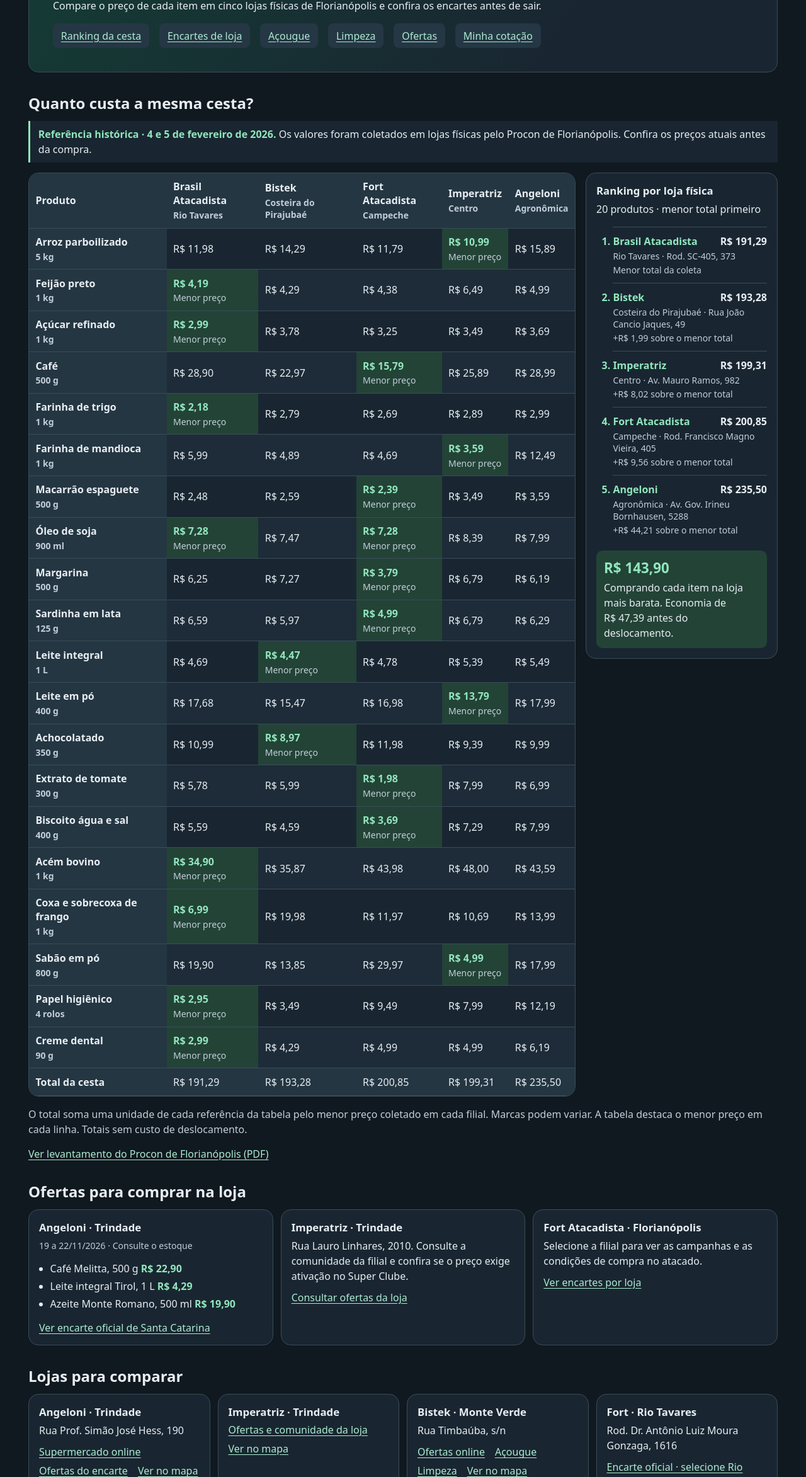
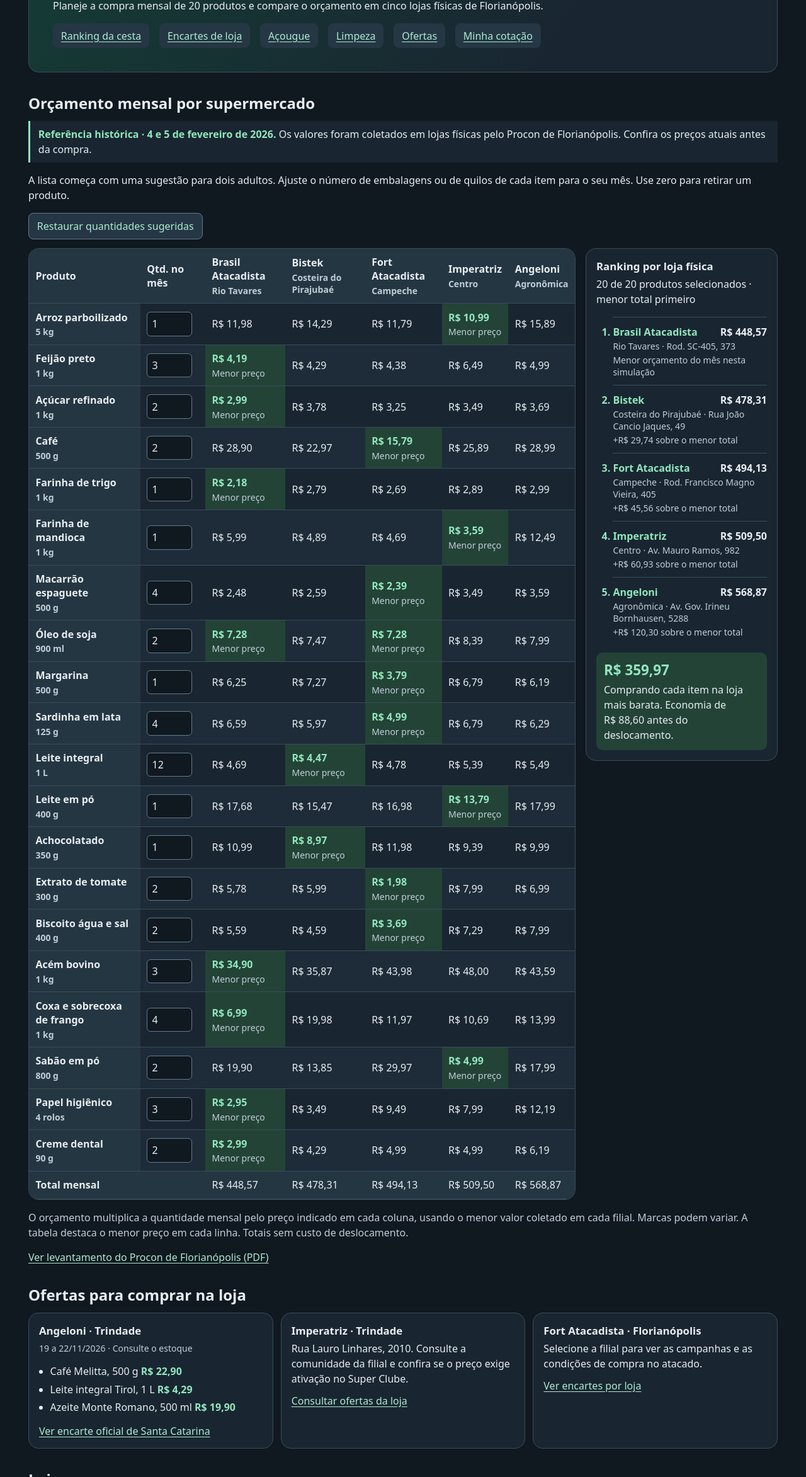
Before and after one commit to diegofranzbm-tech/pac-site, a plain HTML site: page radar/mercado/index.html in a window 1280 px wide. Shown: the part 227-2572 px from the top of the page at 63% size. Drawn offline with Linux system fonts and the light colour scheme.

Commit message:
Planejar orçamento mensal de supermercado

```diff
--- a/radar/mercado/cesta.js
+++ b/radar/mercado/cesta.js
@@ -30,32 +30,88 @@ const physicalStores = [
   { name: "Angeloni", area: "Agronômica", address: "Av. Gov. Irineu Bornhausen, 5288" }
 ];
 const money = cents => currency.format(cents / 100);
-const ranked = physicalStores.map((store, column) => ({
-  ...store, total: physicalItems.reduce((sum, [, , prices]) => sum + prices[column], 0)
-})).sort((a, b) => a.total - b.total);
-const lowestTotal = ranked[0].total;
-const splitTotal = physicalItems.reduce((sum, [, , prices]) => sum + Math.min(...prices), 0);
+const suggestedQuantities = [1, 3, 2, 2, 1, 1, 4, 2, 1, 4, 12, 1, 1, 2, 2, 3, 4, 2, 3, 2];
+const monthKey = "radar-mercado-compra-mensal-v1";
+let quantities = suggestedQuantities.slice();
+try {
+  const saved = JSON.parse(localStorage.getItem(monthKey));
+  if (Array.isArray(saved) && saved.length === physicalItems.length &&
+      saved.every(value => Number.isInteger(value) && value >= 0 && value <= 999)) {
+    quantities = saved;
+  }
+} catch {
+  // A lista continua editável sem armazenamento.
+}
 
-document.querySelector("#physical-basket").innerHTML = `
-  <thead><tr><th scope="col">Produto</th>${physicalStores.map(({ name, area }) =>
+const monthlyTable = document.querySelector("#physical-basket");
+monthlyTable.innerHTML = `
+  <thead><tr><th scope="col">Produto</th><th scope="col">Qtd. no mês</th>${physicalStores.map(({ name, area }) =>
     `<th scope="col">${name}<small>${area}</small></th>`).join("")}</tr></thead>
-  <tbody>${physicalItems.map(([name, unit, prices]) => {
+  <tbody>${physicalItems.map(([name, unit, prices], row) => {
     const lowest = Math.min(...prices);
     return `<tr><th scope="row">${name}<small>${unit}</small></th>
+      <td><input type="number" min="0" max="999" step="1" required inputmode="numeric"
+        aria-label="Quantidade mensal de ${name} por referência de ${unit}" value="${quantities[row]}"></td>
       ${prices.map(price => price === lowest
         ? `<td class="lowest-price"><strong>${money(price)}</strong><small>Menor preço</small></td>`
         : `<td>${money(price)}</td>`).join("")}</tr>`;
   }).join("")}</tbody>
-  <tfoot><tr><th scope="row">Total da cesta</th>${physicalStores.map(({name}) =>
-    `<td>${money(ranked.find(store => store.name === name).total)}</td>`).join("")}</tr></tfoot>`;
+  <tfoot><tr><th scope="row">Total mensal</th><td></td>${physicalStores.map(({ name }, column) =>
+    `<td id="month-total-${column}" aria-label="Total mensal · ${name}"></td>`).join("")}</tr></tfoot>`;
 
-document.querySelector("#physical-ranking").innerHTML = ranked.map(({ name, area, address, total }) => `
-  <li><div class="rank-total"><strong>${name}</strong><b>${money(total)}</b></div>
-  <small>${area} · ${address}</small>
-  <small>${total === lowestTotal ? "Menor total da coleta" : `+${money(total - lowestTotal)} sobre o menor total`}</small></li>`).join("");
-document.querySelector("#split-budget").innerHTML = `
-  <strong>${money(splitTotal)}</strong>
-  <p>Comprando cada item na loja mais barata. Economia de ${money(lowestTotal - splitTotal)} antes do deslocamento.</p>`;
+const monthlyInputs = [...monthlyTable.querySelectorAll("input")];
+const ranking = document.querySelector("#physical-ranking");
+const summary = document.querySelector("#monthly-summary");
+const splitBudget = document.querySelector("#split-budget");
+
+function renderMonthlyBudget() {
+  const valid = monthlyInputs.every(input => input.validity.valid);
+  const count = quantities.filter(quantity => quantity > 0).length;
+  const totals = physicalStores.map((store, column) => ({
+    ...store, total: physicalItems.reduce((sum, [, , prices], row) => sum + prices[column] * quantities[row], 0)
+  }));
+  totals.forEach(({ total }, column) => {
+    document.getElementById(`month-total-${column}`).textContent = valid ? money(total) : "—";
+  });
+  if (!valid || count === 0) {
+    summary.textContent = valid ? "Adicione um produto para calcular o orçamento." : "Informe quantidades inteiras de 0 a 999.";
+    ranking.innerHTML = "";
+    splitBudget.hidden = true;
+    return;
+  }
+
+  const ranked = totals.sort((a, b) => a.total - b.total);
+  const lowestTotal = ranked[0].total;
+  const splitTotal = physicalItems.reduce((sum, [, , prices], row) => sum + Math.min(...prices) * quantities[row], 0);
+  summary.textContent = `${count} de 20 produtos selecionados · menor total primeiro`;
+  ranking.innerHTML = ranked.map(({ name, area, address, total }) => `
+    <li><div class="rank-total"><strong>${name}</strong><b>${money(total)}</b></div>
+    <small>${area} · ${address}</small>
+    <small>${total === lowestTotal ? "Menor orçamento do mês nesta simulação" : `+${money(total - lowestTotal)} sobre o menor total`}</small></li>`).join("");
+  splitBudget.hidden = false;
+  splitBudget.innerHTML = `
+    <strong>${money(splitTotal)}</strong>
+    <p>Comprando cada item na loja mais barata. Economia de ${money(lowestTotal - splitTotal)} antes do deslocamento.</p>`;
+}
+
+function updateMonthlyBudget() {
+  if (monthlyInputs.every(input => input.validity.valid)) {
+    quantities = monthlyInputs.map(input => input.valueAsNumber);
+    try {
+      localStorage.setItem(monthKey, JSON.stringify(quantities));
+    } catch {
+      // A lista continua editável sem armazenamento.
+    }
+  }
+  renderMonthlyBudget();
+}
+
+monthlyTable.addEventListener("input", updateMonthlyBudget);
+document.querySelector("#reset-month").addEventListener("click", () => {
+  monthlyInputs.forEach((input, row) => { input.value = suggestedQuantities[row]; });
+  updateMonthlyBudget();
+});
+renderMonthlyBudget();
 
 const dateParts = new Intl.DateTimeFormat("pt-BR", {
   timeZone: "America/Sao_Paulo", year: "numeric", month: "2-digit", day: "2-digit"
--- a/radar/mercado/index.html
+++ b/radar/mercado/index.html
@@ -4,36 +4,38 @@
   <meta charset="utf-8">
   <meta name="viewport" content="width=device-width, initial-scale=1">
   <title>Mercado · Radar Trindade</title>
-  <link rel="stylesheet" href="style.css?v=cesta20">
+  <link rel="stylesheet" href="style.css?v=compra-mensal">
   <script src="app.js" defer></script>
-  <script src="cesta.js" defer></script>
+  <script src="cesta.js?v=compra-mensal" defer></script>
 </head>
 <body>
 <main>
   <header>
     <p class="place">Trindade e arredores · Florianópolis</p>
-    <h1>Cesta básica de 20 produtos</h1>
-    <p>Compare o preço de cada item em cinco lojas físicas de Florianópolis e confira os encartes antes de sair.</p>
+    <h1>Compras do mês</h1>
+    <p>Planeje a compra mensal de 20 produtos e compare o orçamento em cinco lojas físicas de Florianópolis.</p>
     <nav aria-label="Seções do Mercado">
       <a href="#cesta-basica">Ranking da cesta</a><a href="#encartes">Encartes de loja</a><a href="#acougue">Açougue</a><a href="#limpeza">Limpeza</a><a href="#ofertas">Ofertas</a><a href="#cesta">Minha cotação</a>
     </nav>
   </header>
 
   <section aria-labelledby="cesta-basica">
-    <h2 id="cesta-basica">Quanto custa a mesma cesta?</h2>
+    <h2 id="cesta-basica">Orçamento mensal por supermercado</h2>
     <p class="market-note"><strong>Referência histórica · 4 e 5 de fevereiro de 2026.</strong> Os valores foram coletados em lojas físicas pelo Procon de Florianópolis. Confira os preços atuais antes da compra.</p>
+    <p id="quantity-help">A lista começa com uma sugestão para dois adultos. Ajuste o número de embalagens ou de quilos de cada item para o seu mês. Use zero para retirar um produto.</p>
+    <button type="button" id="reset-month">Restaurar quantidades sugeridas</button>
     <div class="market-layout">
       <div class="table-wrap physical-prices" tabindex="0" role="region" aria-label="Preços por produto nas cinco lojas físicas">
         <table id="physical-basket"></table>
       </div>
       <aside class="market-ranking" aria-labelledby="ranking-title">
         <h3 id="ranking-title">Ranking por loja física</h3>
-        <p>20 produtos · menor total primeiro</p>
+        <p id="monthly-summary" role="status"></p>
         <ol id="physical-ranking"></ol>
         <div id="split-budget"></div>
       </aside>
     </div>
-    <p class="market-method">O total soma uma unidade de cada referência da tabela pelo menor preço coletado em cada filial. Marcas podem variar. A tabela destaca o menor preço em cada linha. Totais sem custo de deslocamento.</p>
+    <p class="market-method">O orçamento multiplica a quantidade mensal pelo preço indicado em cada coluna, usando o menor valor coletado em cada filial. Marcas podem variar. A tabela destaca o menor preço em cada linha. Totais sem custo de deslocamento.</p>
     <a href="https://informefloripa.com/wp-content/uploads/2026/04/Pesquisa-de-Cesta-Basica-Procon-Floripa.pdf" target="_blank" rel="noopener">Ver levantamento do Procon de Florianópolis (PDF)</a>
   </section>
 
--- a/radar/mercado/style.css
+++ b/radar/mercado/style.css
@@ -51,3 +51,6 @@ header h1 { margin-bottom: .2em; }
   .market-layout { grid-template-columns: minmax(0, 1fr); }
   .market-ranking { grid-row: 1; }
 }
+#reset-month { margin-bottom: 14px; padding: .55em .8em; background: #253744; color: #acebd0; font: inherit; border: 1px solid #647a8b; border-radius: 8px; cursor: pointer; }
+.physical-prices input { width: 4.5em; }
+.physical-prices input:invalid { border-color: #ffa789; }
```
Also changed, not shown: radar/index.html (+1 -1 lines).
